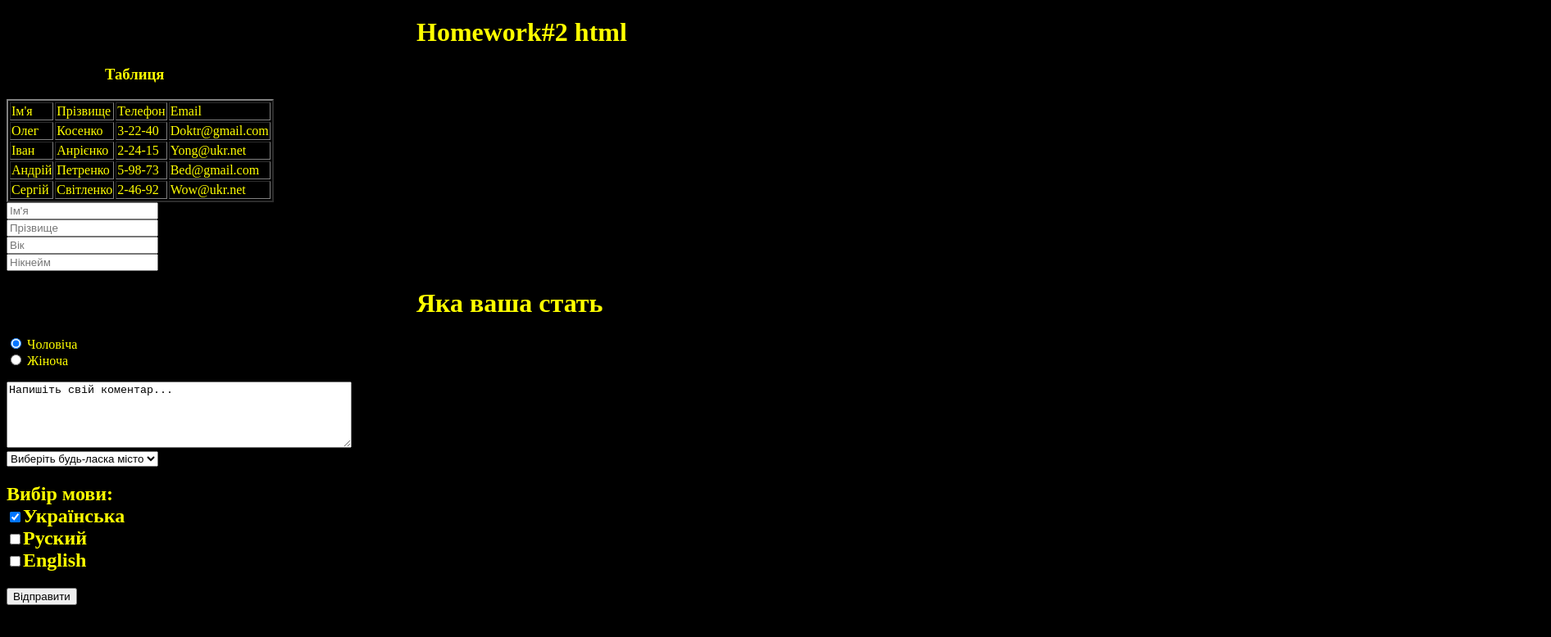
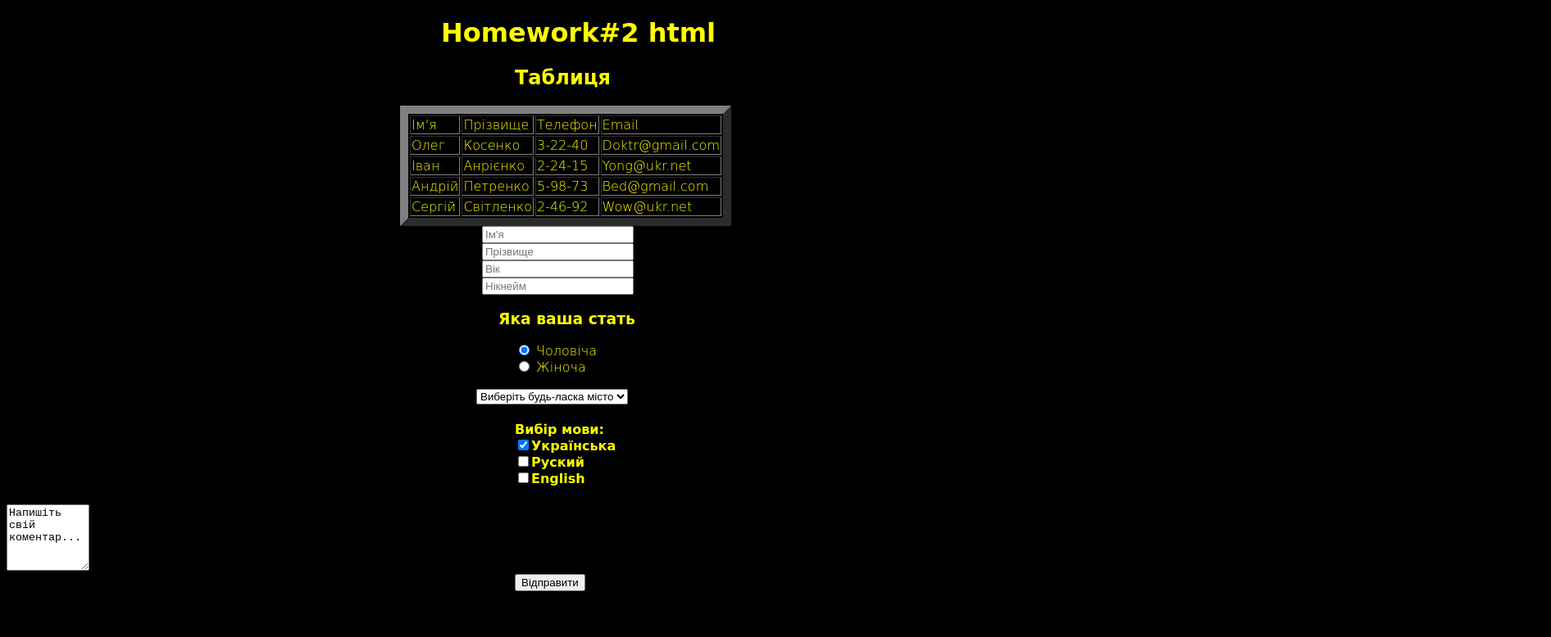
Before and after one commit to OleksandrZarytskyi/Homework-2, a plain HTML site: page index.html in a window 1280 px wide. Shown: the whole page at 82% size, 1892 px wide, since content can reach past the window. Drawn offline with Linux system fonts and the light colour scheme.

Commit message:
css beta

```diff
--- a/index.html
+++ b/index.html
@@ -7,15 +7,53 @@
         <style>
             body {
                 background-color: black;
-                color: yellow
+                color: yellow;
+                font-family: Bradley Hand, cursive;
+                font-weight: 10;
             }
 
             h1 {
-                padding-left: 500px;
+                padding-left: 530px;
+            }
+
+            h2 {
+                position: relative;
+                left: 620px;
             }
 
             h3 {
-                padding-left: 120px;
+                position: relative;
+                left: 600px;
+            }
+
+            h4 {
+                position: relative;
+                left: 620px;
+            }
+
+            #pop {
+                position: relative;
+                left: 480px;
+            }
+
+            #poq {
+                position: relative;
+                left: 580px;
+            }
+
+            #ip {
+                position: relative;
+                left: 620px;
+            }
+
+            #pos {
+                position: relative;
+                left: 573px;
+            }
+
+            #pon {
+                position: relative;
+                left: 620px;
             }
 
         </style>
@@ -24,8 +62,8 @@
 
     <body>
         <h1>Homework#2 html</h1>
-        <h3>Таблиця</h3>
-        <table border="2">
+        <h2>Таблиця</h2>
+        <table border="10" id="pop">
             <tr>
                 <td>Ім'я</td>
                 <td>Прізвище</td>
@@ -57,21 +95,20 @@
                 <td>Wow@ukr.net</td>
             </tr>
         </table>
-        <input type="text" placeholder="Ім'я" /><br>
-        <input type="text" placeholder="Прізвище" /><br>
-        <input type="text" placeholder="Вік" /><br>
-        <input type="text" placeholder="Нікнейм" /><br>
-        <h1>Яка ваша стать</h1>
-        <p><input type="radio" name="stat" id="mail"checked>
+        <input id="poq" type="text" placeholder="Ім'я" /><br>
+        <input id="poq" type="text" placeholder="Прізвище" /><br>
+        <input id="poq" type="text" placeholder="Вік" /><br>
+        <input id="poq" type="text" placeholder="Нікнейм" /><br>
+        <h3>Яка ваша стать</h3>
+        <p id="ip"><input type="radio" name="stat" id="mail" checked>
             <label for="mail">Чоловіча</label><br>
             <input type="radio" name="stat" id="fimail">
             <label for="fimail">Жіноча</label>
         </p>
-        <textarea rows="5" cols="50">Напишіть свій коментар...</textarea>
 
-        <div>
+        <div id="pos">
             <select>
-                <option  value="town"selected disabled>Виберіть будь-ласка місто</option>
+                <option value="town" selected disabled>Виберіть будь-ласка місто</option>
                 <option value="Novogrd">Новоград-Волинський</option>
                 <option value="Zytomyr">Житомир</option>
                 <option value="Rivne">Рівне</option>
@@ -79,12 +116,13 @@
                 <option value="Emilcheno">Ємільчено</option>
             </select>
         </div>
-        <h2>Вибір мови:<br>
+        <h4>Вибір мови:<br>
             <input type="checkbox" name="stop" id="ua" checked /><label for="ua">Українська</label><br>
-            <input type="checkbox" name="stop" id="ru"/><label for="ru">Руский</label><br>
-            <input type="checkbox" name="stop" id="en"/><label for="en">English</label><br>
-        </h2>
-        <button>Відправити</button>
+            <input type="checkbox" name="stop" id="ru" /><label for="ru">Руский</label><br>
+            <input type="checkbox" name="stop" id="en" /><label for="en">English</label><br>
+        </h4>
+        <textarea rows="5" cols="10">Напишіть свій коментар...</textarea><br>
+        <button id="pon">Відправити</button>
 
     </body>
 
```
